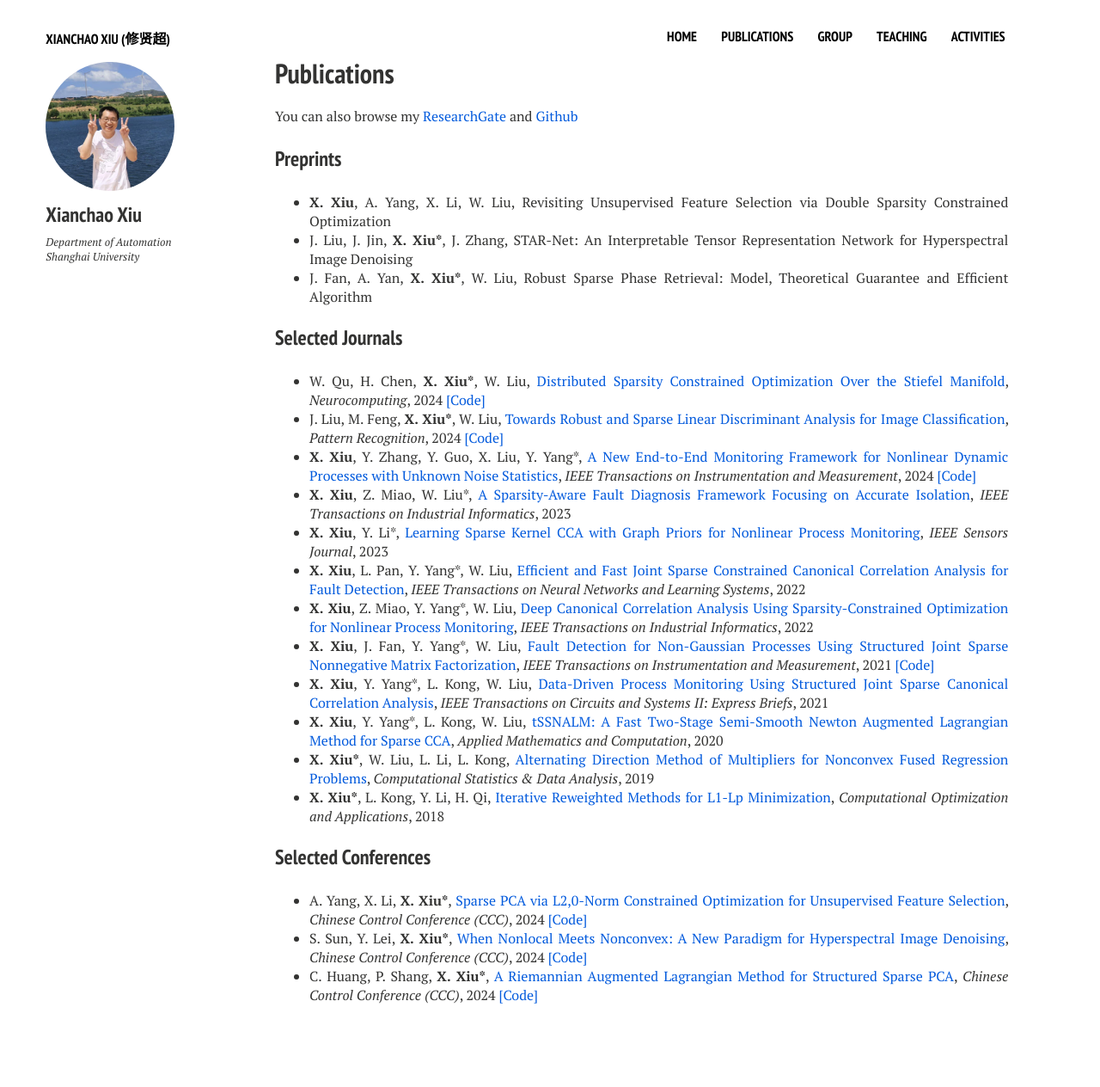
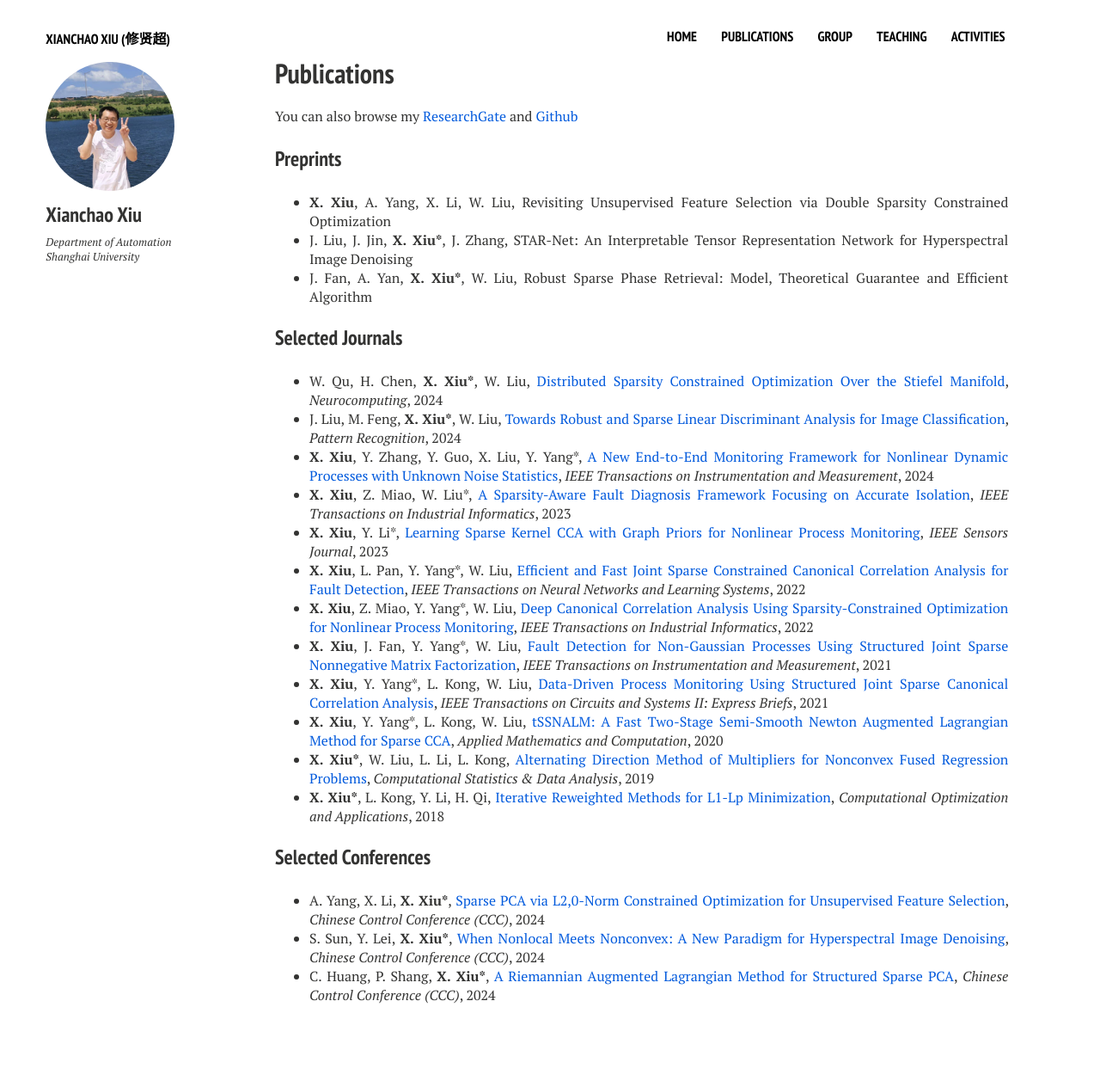
Before and after one commit to xianchaoxiu/xianchaoxiu.github.io, a Jekyll site: the page built from publications/index.md, in a window 1280 px wide. Shown: the whole page at 86% size. Built offline with Jekyll 4.4.1, drawn with Linux system fonts in a browser that asks for light colours; nearby versions of some CDN libraries.

Commit message:
Update index.md

```diff
--- a/publications/index.md
+++ b/publications/index.md
@@ -19,14 +19,14 @@ You can also browse my <a href="https://www.researchgate.net/profile/Xianchao-Xi
 
 ### Selected Journals
 
-* W. Qu, H. Chen, <b>X. Xiu*</b>, W. Liu, <a href="https://www.sciencedirect.com/science/article/pii/S0925231224010385" class="textlink" target="_blank">Distributed Sparsity Constrained Optimization Over the Stiefel Manifold</a>, <i>Neurocomputing</i>, 2024 <a href="https://github.com/wtqu/DREAM" class="textlink" target="_blank">[Code]</a> <br>
-* J. Liu, M. Feng, <b>X. Xiu*</b>, W. Liu, <a href="https://www.sciencedirect.com/science/article/pii/S0031320324002632" class="textlink" target="_blank">Towards Robust and Sparse Linear Discriminant Analysis for Image Classification</a>, <i> Pattern Recognition</i>, 2024  <a href="https://github.com/EMXlight/RSLDAplus" class="textlink" target="_blank">[Code] <br>
-* <b>X. Xiu</b>, Y. Zhang, Y. Guo, X. Liu, Y. Yang*, <a href="https://ieeexplore.ieee.org/document/10464356" class="textlink" target="_blank">A New End-to-End Monitoring Framework for Nonlinear Dynamic Processes with Unknown Noise Statistics</a>, <i>IEEE Transactions on Instrumentation and Measurement</i>, 2024  <a href="https://github.com/xianchaoxiu/2024-TIM-DRNN" class="textlink" target="_blank">[Code]</a> <br>
+* W. Qu, H. Chen, <b>X. Xiu*</b>, W. Liu, <a href="https://www.sciencedirect.com/science/article/pii/S0925231224010385" class="textlink" target="_blank">Distributed Sparsity Constrained Optimization Over the Stiefel Manifold</a>, <i>Neurocomputing</i>, 2024 <br>
+* J. Liu, M. Feng, <b>X. Xiu*</b>, W. Liu, <a href="https://www.sciencedirect.com/science/article/pii/S0031320324002632" class="textlink" target="_blank">Towards Robust and Sparse Linear Discriminant Analysis for Image Classification</a>, <i> Pattern Recognition</i>, 2024 <br>
+* <b>X. Xiu</b>, Y. Zhang, Y. Guo, X. Liu, Y. Yang*, <a href="https://ieeexplore.ieee.org/document/10464356" class="textlink" target="_blank">A New End-to-End Monitoring Framework for Nonlinear Dynamic Processes with Unknown Noise Statistics</a>, <i>IEEE Transactions on Instrumentation and Measurement</i>, 2024  <br>
 * <b>X. Xiu</b>, Z. Miao, W. Liu*, <a href="https://ieeexplore.ieee.org/abstract/document/10091146" class="textlink" target="_blank">A Sparsity-Aware Fault Diagnosis Framework Focusing on Accurate Isolation</a>, <i>IEEE Transactions on Industrial Informatics</i>, 2023 <br>
 * <b>X. Xiu</b>, Y. Li*, <a href="https://ieeexplore.ieee.org/document/10050438" class="textlink" target="_blank">Learning Sparse Kernel CCA with Graph Priors for Nonlinear Process Monitoring</a>, <i>IEEE Sensors Journal</i>, 2023  <br>
 * <b>X. Xiu</b>, L. Pan, Y. Yang*, W. Liu, <a href="https://ieeexplore.ieee.org/document/9887978" class="textlink" target="_blank">Efficient and Fast Joint Sparse Constrained Canonical Correlation Analysis for Fault Detection</a>, <i>IEEE Transactions on Neural Networks and Learning Systems</i>, 2022  <br>
 * <b>X. Xiu</b>, Z. Miao, Y. Yang*, W. Liu, <a href="https://ieeexplore.ieee.org/document/9583864" class="textlink" target="_blank">Deep Canonical Correlation Analysis Using Sparsity-Constrained Optimization for Nonlinear Process Monitoring</a>, <i>IEEE Transactions on Industrial Informatics</i>, 2022  <br>
-* <b>X. Xiu</b>, J. Fan, Y. Yang*, W. Liu, <a href="https://ieeexplore.ieee.org/document/9381237" class="textlink" target="_blank">Fault Detection for Non-Gaussian Processes Using Structured Joint Sparse Nonnegative Matrix Factorization</a>, <i>IEEE Transactions on Instrumentation and Measurement</i>, 2021  <a href="https://github.com/xianchaoxiu/2021-TIM-SJSNMF" class="textlink" target="_blank">[Code]</a> <br>
+* <b>X. Xiu</b>, J. Fan, Y. Yang*, W. Liu, <a href="https://ieeexplore.ieee.org/document/9381237" class="textlink" target="_blank">Fault Detection for Non-Gaussian Processes Using Structured Joint Sparse Nonnegative Matrix Factorization</a>, <i>IEEE Transactions on Instrumentation and Measurement</i>, 2021  <br>
 * <b>X. Xiu</b>, Y. Yang*, L. Kong, W. Liu, <a href="https://ieeexplore.ieee.org/document/9068308" class="textlink" target="_blank">Data-Driven Process Monitoring Using Structured Joint Sparse Canonical Correlation Analysis</a>, <i>IEEE Transactions on Circuits and Systems II: Express Briefs</i>, 2021  <br>
 * <b>X. Xiu</b>, Y. Yang*, L. Kong, W. Liu, <a href="https://www.sciencedirect.com/science/article/pii/S0096300320302411?via%3Dihub" class="textlink" target="_blank">tSSNALM: A Fast Two-Stage Semi-Smooth Newton Augmented Lagrangian Method for Sparse CCA</a>, <i>Applied Mathematics and Computation</i>, 2020  <br>
 * <b>X. Xiu*</b>, W. Liu, L. Li, L. Kong, <a href="https://www.sciencedirect.com/science/article/abs/pii/S0167947319300039" class="textlink" target="_blank">Alternating Direction Method of Multipliers for Nonconvex Fused Regression Problems</a>, <i>Computational Statistics & Data Analysis</i>, 2019 <br>
@@ -34,6 +34,6 @@ You can also browse my <a href="https://www.researchgate.net/profile/Xianchao-Xi
 
 
 ### Selected Conferences
-* A. Yang, X. Li, <b>X. Xiu*</b>, <a href="https://ieeexplore.ieee.org/document/10661810" class="textlink" target="_blank">Sparse PCA via L2,0-Norm Constrained Optimization for Unsupervised Feature Selection</a>, <i> Chinese Control Conference (CCC)</i>, 2024  <a href="https://github.com/yan921" class="textlink" target="_blank">[Code]</a> <br>
-* S. Sun, Y. Lei, <b>X. Xiu*</b>, <a href="https://ieeexplore.ieee.org/document/10662067" class="textlink" target="_blank">When Nonlocal Meets Nonconvex: A New Paradigm for Hyperspectral Image Denoising</a>, <i> Chinese Control Conference (CCC)</i>, 2024  <a href="https://github.com/EdSun0" class="textlink" target="_blank">[Code]</a><br>
-* C. Huang, P. Shang, <b>X. Xiu*</b>, <a href="https://ieeexplore.ieee.org/document/10661785" class="textlink" target="_blank">A Riemannian Augmented Lagrangian Method for Structured Sparse PCA</a>, <i> Chinese Control Conference (CCC)</i>, 2024  <a href="https://github.com/ChenyiHuang23" class="textlink" target="_blank">[Code]</a><br>
+* A. Yang, X. Li, <b>X. Xiu*</b>, <a href="https://ieeexplore.ieee.org/document/10661810" class="textlink" target="_blank">Sparse PCA via L2,0-Norm Constrained Optimization for Unsupervised Feature Selection</a>, <i> Chinese Control Conference (CCC)</i>, 2024   <br>
+* S. Sun, Y. Lei, <b>X. Xiu*</b>, <a href="https://ieeexplore.ieee.org/document/10662067" class="textlink" target="_blank">When Nonlocal Meets Nonconvex: A New Paradigm for Hyperspectral Image Denoising</a>, <i> Chinese Control Conference (CCC)</i>, 2024  <br>
+* C. Huang, P. Shang, <b>X. Xiu*</b>, <a href="https://ieeexplore.ieee.org/document/10661785" class="textlink" target="_blank">A Riemannian Augmented Lagrangian Method for Structured Sparse PCA</a>, <i> Chinese Control Conference (CCC)</i>, 2024 <br>
```
